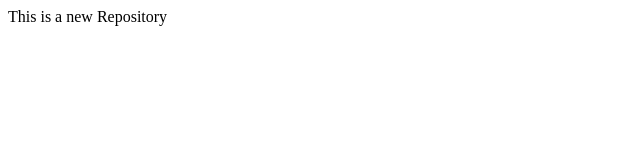
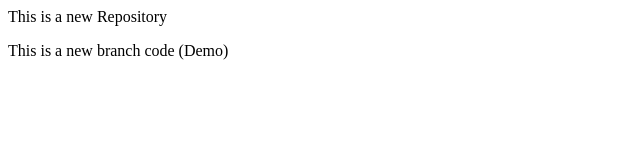
Before and after one commit to bhavesh-vanjari/LocalRepo, a plain HTML site: page index.html in a window 1280 px wide. Shown: the whole page, without its empty margins (0-640 px from the left). Drawn offline with Linux system fonts and the light colour scheme.

Commit message:
New branch code

```diff
--- a/index.html
+++ b/index.html
@@ -1 +1,2 @@
 <p>This is a new Repository</p>
+<p>This is a new branch code (Demo)</p>
```
